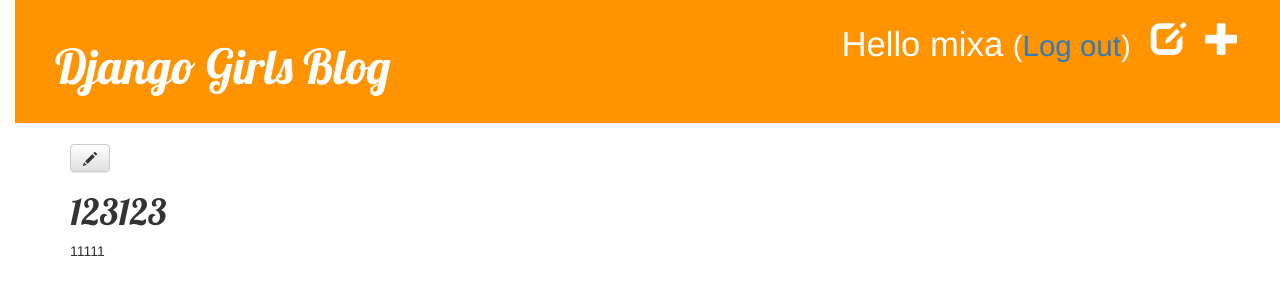
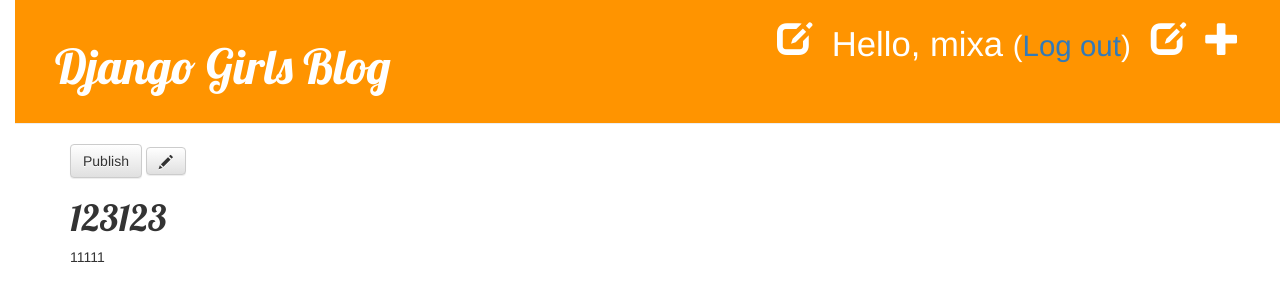
Before and after one commit to mixa-oxrannik/my-blog, a Django app: page /post/11/ in a window 1280 px wide. Shown: the top 301 px of the page. Run offline with Django 3.2, Linux system fonts and the light colour scheme; a user stored in the database is signed in; data comes from the database, SQL or seed files in the repository; both versions use the stored data as it was after the commit; some libraries are stand-ins or nearby versions.

Commit message:
Added drafts feature

```diff
--- a/mysite/blog/templates/blog/base.html
+++ b/mysite/blog/templates/blog/base.html
@@ -12,7 +12,8 @@
             {% if user.is_authenticated %}
                 <a href="{% url 'post_new' %}" class="top-menu"><span class="glyphicon glyphicon-plus"></span></a>
                 <a href="{% url 'post_list' %}" class="top-menu"><span class="glyphicon glyphicon-edit"></span></a>
-                <p class="top-menu">Hello {{ user.username }} <small>(<a href="{% url 'logout' %}">Log out</a>)</small></p>
+                <p class="top-menu">Hello, {{ user.username }} <small>(<a href="{% url 'logout' %}">Log out</a>)</small></p>
+                <a href="{% url 'post_draft_list' %}" class="top-menu"><span class="glyphicon glyphicon-edit"></span></a>
             {% else %}
                 <a href="{% url 'login' %}" class="top-menu">Login<span class="glyphicon glyphicon-lock"></span></a>
             {% endif %}
--- a/mysite/blog/templates/blog/post_detail.html
+++ b/mysite/blog/templates/blog/post_detail.html
@@ -6,6 +6,8 @@
             <div class="date">
                 {{ post.published_date }}
             </div>
+        {% else %}
+            <a class="btn btn-default" href="{% url 'post_publish' pk=post.pk %}">Publish</a>
         {% endif %}
         {% if user.is_authenticated %}
         <a class="btn btn-default" href="{% url 'post_edit' pk=post.pk %}"><span class="glyphicon glyphicon-pencil"></span></a>
--- a/mysite/blog/urls.py
+++ b/mysite/blog/urls.py
@@ -3,7 +3,9 @@
 
 urlpatterns = [
     path('', views.post_list, name='post_list'),
+    path('drafts/', views.post_draft_list, name='post_draft_list'),
+    path('post/new/', views.post_new, name='post_new'),
     path('post/<int:pk>/', views.post_detail, name='post_detail'),
-    path('post/new/', views.post_new, name='post_new'),
     path('post/<int:pk>/edit/', views.post_edit, name='post_edit'),
+    path('post/<pk>/publish/', views.post_publish, name='post_publish'),
 ]
--- a/mysite/blog/views.py
+++ b/mysite/blog/views.py
@@ -4,6 +4,8 @@
 from .forms import PostForm
 from django.shortcuts import redirect
 from django.contrib.auth.decorators import login_required
+
+
 
 def post_list(request):
     posts = Post.objects.filter(published_date__lte=timezone.now()).order_by('published_date')
@@ -19,7 +21,6 @@
         if form.is_valid():
             post = form.save(commit=False)
             post.author = request.user
-            post.published_date = timezone.now()
             post.save()
             return redirect('post_detail', pk=post.pk)
     else:
@@ -33,9 +34,17 @@
         if form.is_valid():
             post = form.save(commit=False)
             post.author = request.user
-            post.published_date = timezone.now()
             post.save()
             return redirect('post_detail', pk=post.pk)
     else:
         form = PostForm(instance=post)
     return render(request, 'blog/post_edit.html', {'form': form})
+
+def post_draft_list(request):
+    posts = Post.objects.filter(published_date__isnull=True).order_by('created_date')
+    return render(request, 'blog/post_draft_list.html', {'posts': posts})
+
+def post_publish(request, pk):
+    post = get_object_or_404(Post, pk=pk)
+    post.publish()
+    return redirect('post_detail', pk=pk)
```
Also changed, not shown: mysite/blog/templates/blog/post_draft_list.html (added, +13 -0 lines), mysite/db.sqlite3.
